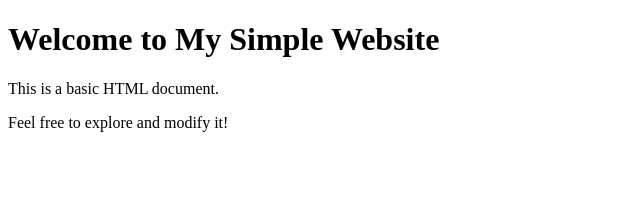
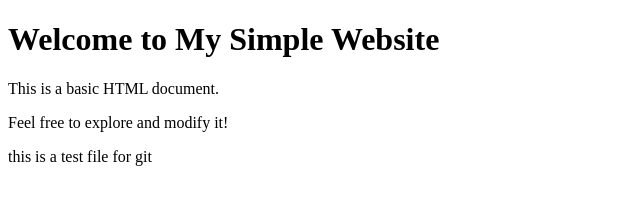
Before and after one commit to DiGioia1988/1030FinalProject, a plain HTML site: page index.html in a window 1280 px wide. Shown: the whole page, without its empty margins (0-640 px from the left). Drawn offline with Linux system fonts and the light colour scheme.

Commit message:
test text

```diff
--- a/index.html
+++ b/index.html
@@ -9,5 +9,7 @@
     <h1>Welcome to My Simple Website</h1>
     <p>This is a basic HTML document.</p>
     <p>Feel free to explore and modify it!</p>
+
+    this is a test file for git
 </body>
 </html>
```
